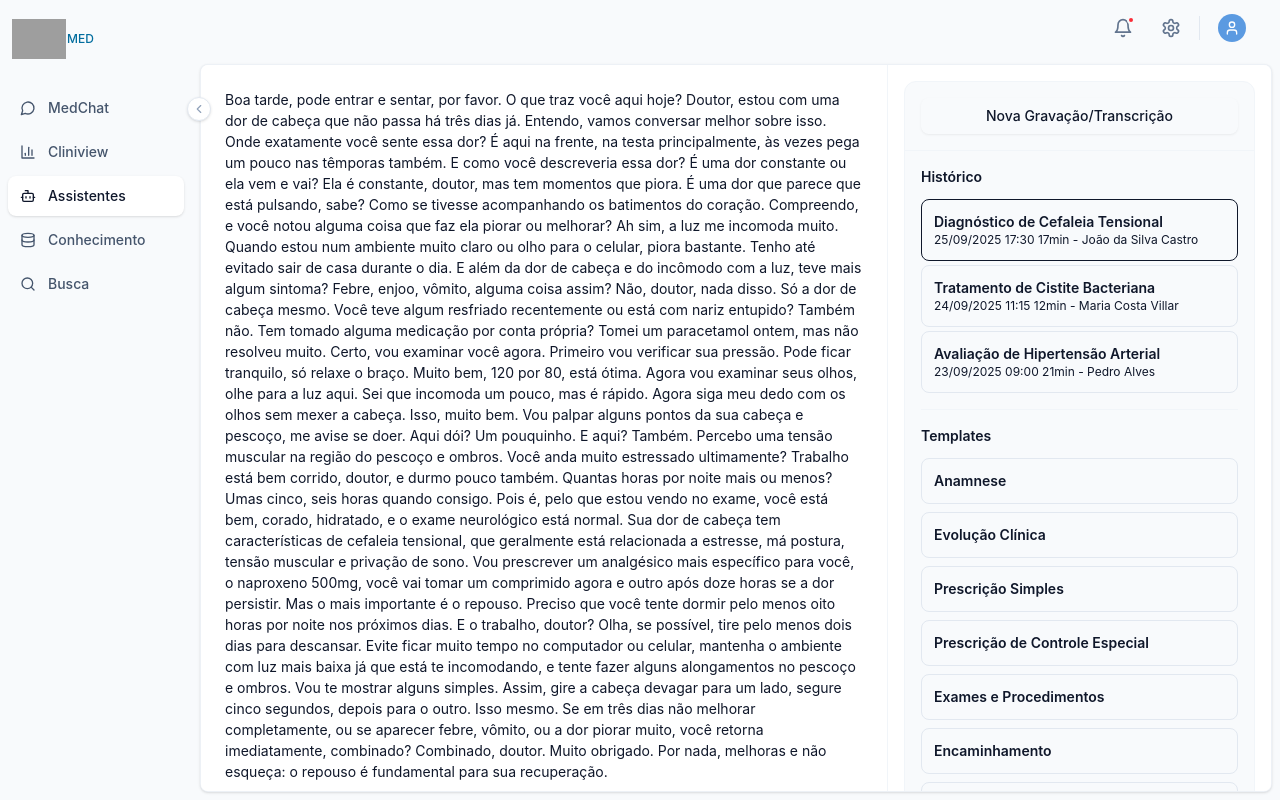
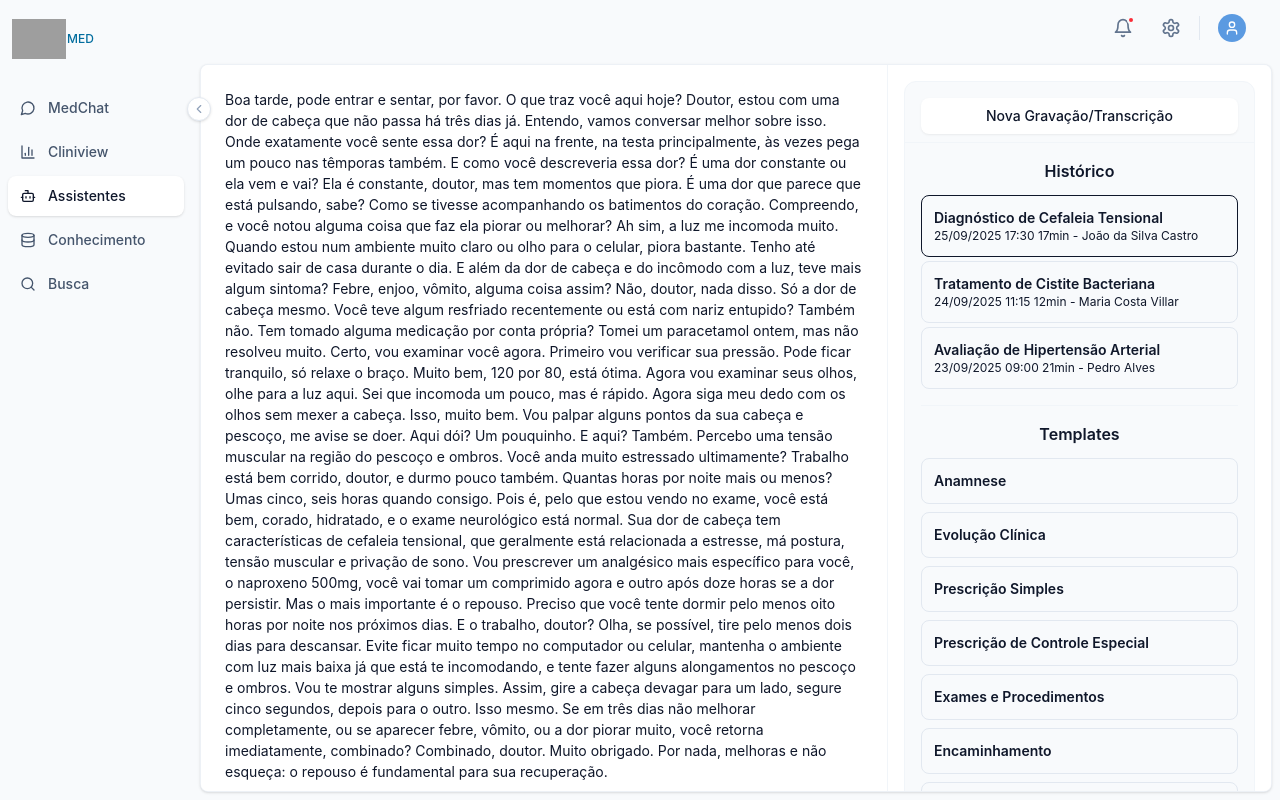
Before and after one commit to oasisagx/interface-oasismed, a React app: page /assistentes/transcricao in a window 1280 px wide. Both pictures are taken after a click on the button 1079 px from the left and 161 px from the top of the page. Built offline with nearby package versions, Linux system fonts and the light colour scheme; grey boxes are pictures that could not be loaded; the HTML template or start-up script is replaced by a standard one.

Commit message:
final-review

```diff
--- a/src/components/assistentes/TranscricaoSidebar.tsx
+++ b/src/components/assistentes/TranscricaoSidebar.tsx
@@ -49,16 +49,16 @@ const TranscricaoSidebar: React.FC<TranscricaoSidebarProps> = ({
       <div className="bg-slate-50 rounded-xl border border-slate-100 flex-1 flex flex-col">
         {/* New Recording Button */}
         {selectedHistory && (
-          <div className="p-4 border-b border-slate-100">
-            <Button onClick={onNewRecordingClick} className="w-full">
+          <div className="p-4 pb-2 border-b border-slate-100">
+            <Button variant="secondary" onClick={onNewRecordingClick} className="w-full bg-white">
               Nova Gravação/Transcrição
             </Button>
           </div>
         )}
 
         {/* History Section */}
-        <div className="flex-1 p-4 overflow-y-auto scrollbar-thin">
-          <h3 className="text-sm font-semibold text-foreground mb-3">Histórico</h3>
+        <div className="p-4 overflow-y-auto scrollbar-thin">
+          <h3 className="text-base text-center font-semibold text-foreground mb-3">Histórico</h3>
           <div className="space-y-1">
             {history.map((item) => (
               <button
@@ -82,7 +82,7 @@ const TranscricaoSidebar: React.FC<TranscricaoSidebarProps> = ({
 
         {/* Templates Section */}
         <div className="p-4">
-          <h3 className="text-sm font-semibold text-foreground mb-3">Templates</h3>
+          <h3 className="text-base text-center font-semibold text-foreground mb-3">Templates</h3>
           <div className="space-y-2">
             {templates.map((template) => (
               <button
@@ -100,24 +100,24 @@ const TranscricaoSidebar: React.FC<TranscricaoSidebarProps> = ({
             ))}
           </div>
         </div>
-      </div>
 
         {/* Action Button */}
-      <div className="pt-4">
+        <div className="p-4 mt-auto">
           {isTemplateSelected && (
             <div className="flex items-center space-x-2">
               {isEditing ? (
-              <Button onClick={onSaveClick} className="flex-1">Salvar</Button>
+                <Button variant="secondary" onClick={onSaveClick} className="flex-1 bg-white">Salvar</Button>
               ) : (
-              <Button variant="ghost" onClick={onEditClick} className="flex-1">Editar</Button>
+                <Button variant="secondary" onClick={onEditClick} className="flex-1 bg-white">Editar</Button>
               )}
-            <Button onClick={onSendClick} className="flex-1">
+              <Button variant="secondary" onClick={onSendClick} className="flex-1 bg-white">
                 Enviar
               </Button>
             </div>
           )}
         </div>
       </div>
+    </div>
   );
 };
 
```
Lines whose indentation alone changed are shown as unchanged.
